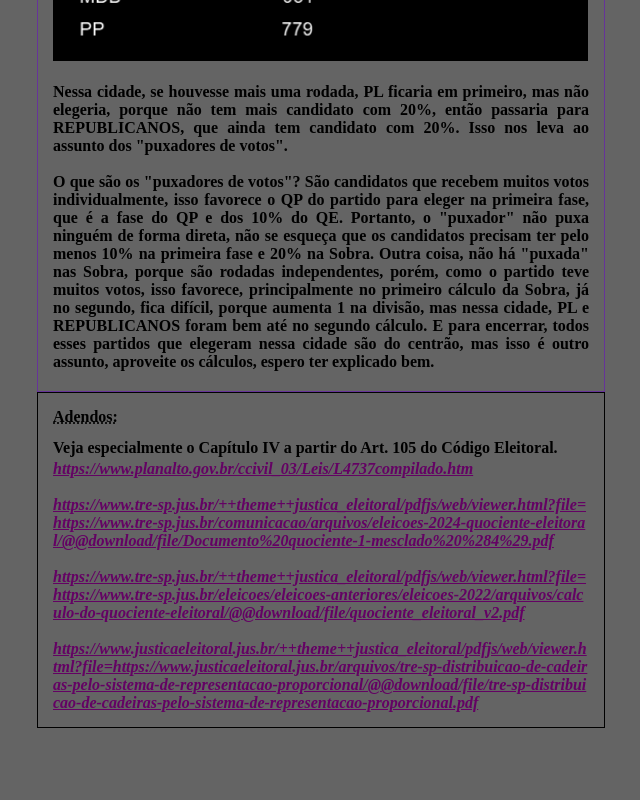
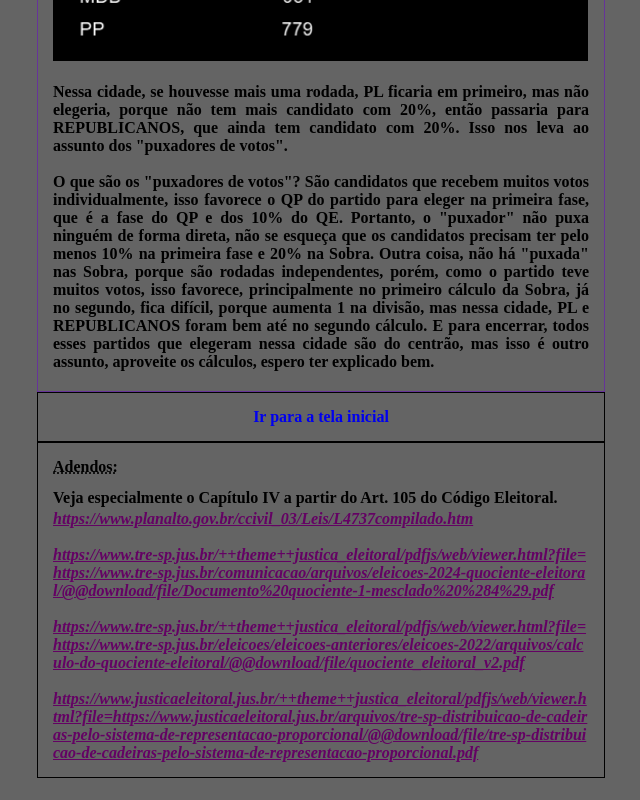
Before and after one commit to jr0samuel/calculoeleicoes, a React (Vite) app: page /explica in a window 1280 px wide. Shown: the part 3219-4019 px from the top of the page, without its empty margins (319-959 px from the left). Before the commit the page ends 3979 px from the top, so only its background shows below. Built offline with nearby package versions, Linux system fonts and the light colour scheme.

Commit message:
link explica

```diff
--- a/src/pages/Explica/Explica.jsx
+++ b/src/pages/Explica/Explica.jsx
@@ -1,6 +1,7 @@
 import { useEffect } from "react";
 import { alterarHead } from "../../utils/favicon.js";
 import styles from './Explica.module.css';
+import { Link } from "react-router-dom";
 
 export default function Explica () {
     useEffect(() => {
@@ -68,6 +69,9 @@
                     <br /><br />
                     O que são os "puxadores de votos"? São candidatos que recebem muitos votos individualmente, isso favorece o QP do partido para eleger na primeira fase, que é a fase do QP e dos 10% do QE. Portanto, o "puxador" não puxa ninguém de forma direta, não se esqueça que os candidatos precisam ter pelo menos 10% na primeira fase e 20% na Sobra. Outra coisa, não há "puxada" nas Sobra, porque são rodadas independentes, porém, como o partido teve muitos votos, isso favorece, principalmente no primeiro cálculo da Sobra, já no segundo, fica difícil, porque aumenta 1 na divisão, mas nessa cidade, PL e REPUBLICANOS foram bem até no segundo cálculo. E para encerrar, todos esses partidos que elegeram nessa cidade são do centrão, mas isso é outro assunto, aproveite os cálculos, espero ter explicado bem.
                 </div>
+                <div className={`${styles.parte_dois} ${styles['link-brazil']}`}>
+                    <Link to={"/"}>Ir para a tela inicial</Link>
+                </div>
                 <div className={`${styles.parte_dois}`}>
                     <span>Adendos:</span>
                     <br/><br/>
--- a/src/pages/Explica/Explica.module.css
+++ b/src/pages/Explica/Explica.module.css
@@ -47,3 +47,11 @@
     width: 535px;
     height: auto;
 }
+.link-brazil{
+    display: flex;
+    justify-content: center;
+    text-align: center;
+    & > * { text-decoration: none;
+      &:focus { outline: 1px solid burlywood; }
+    }
+}
```
